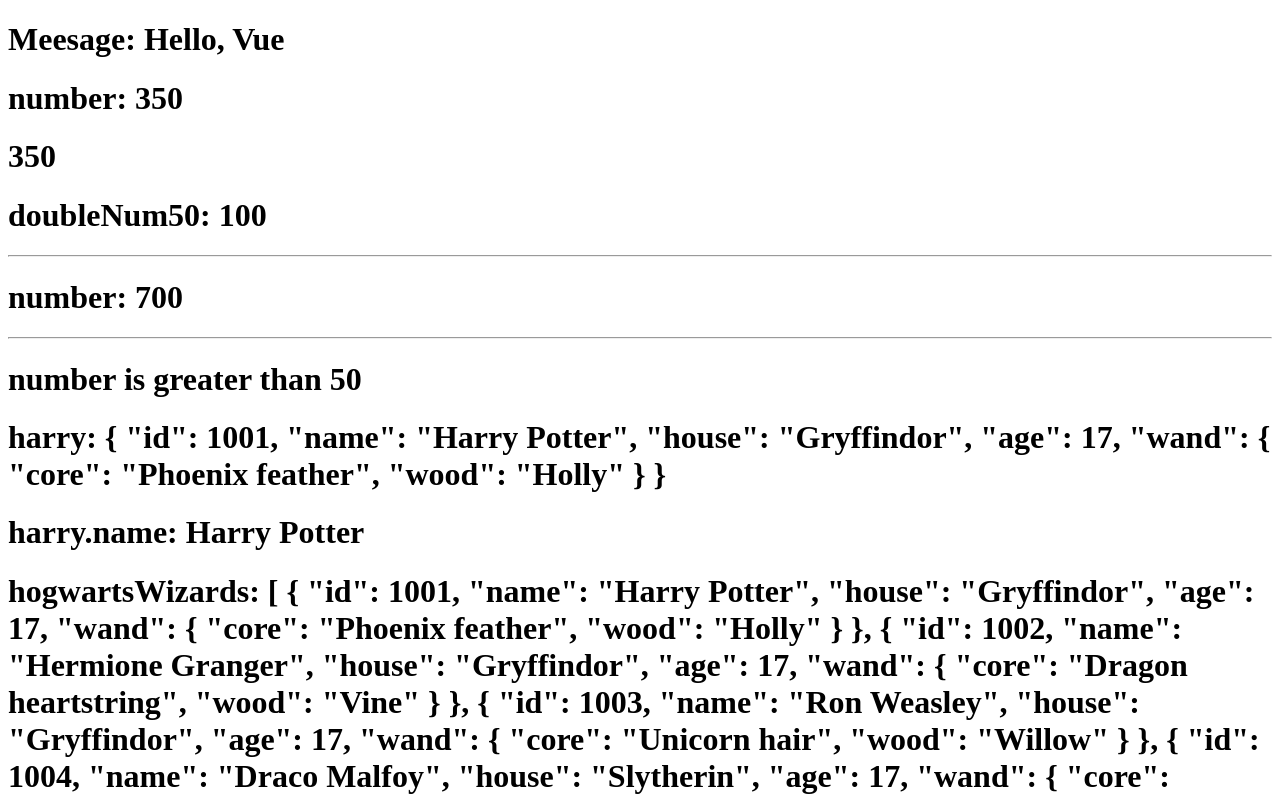
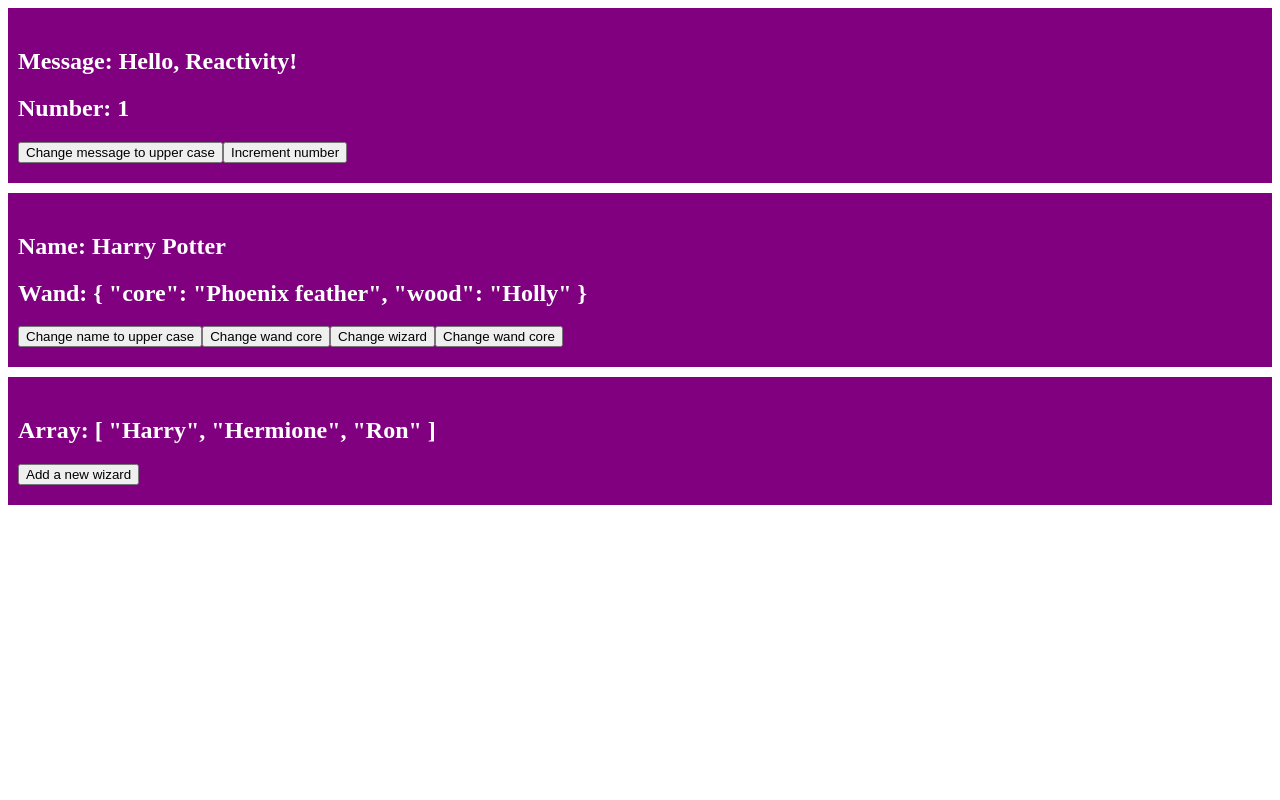
Before and after one commit to Khoadoanduy/learn-vue-3-with-bingyang, a Vue app: page / in a window 1280 px wide. Shown: the top 800 px of the page. Built offline with nearby package versions, Linux system fonts and the light colour scheme.

Commit message:
Reactivity system

```diff
--- a/src/App.vue
+++ b/src/App.vue
@@ -1,40 +1,46 @@
 <template>
-  <h1> Meesage: {{ message }}</h1>
-  <h1>number: {{ number }}</h1>
-  <h1 v-text="number"></h1>
-  <h1>doubleNum50: {{ doubleNum(50) }}</h1>
-  <hr />
+  <div class="card">
+    <h2>Message: {{ message }}</h2>
+    <h2>Number: {{ number }}</h2>
+    <button @click="changeMessageToUpperCase">
+      Change message to upper case
+    </button>
+    <button @click="incrementNumber">Increment number</button>
+  </div>
 
-  <h1>number: {{ number * 2 }}</h1>
-  <hr />
+  <div class="card">
+    <h2>Name: {{ wizard.name }}</h2>
+    <h2>Wand: {{ wizard.wand }}</h2>
+    <button @click="changeNameToUpperCase">Change name to upper case</button>
+    <button @click="changeWandCore">Change wand core</button>
+    <button @click="changeWizard">Change wizard</button>
 
-  <h1>
-    {{
-    number > 150 ? 'number is greater than 50' : 'number is less than 150'
-  }}
-  </h1>
+    <!-- You can also mutate a ref directly in event handlers -->
+    <button @click="wizard.wand.core = 'Unicorn hair'">Change wand core</button>
+  </div>
 
-  <h1>harry: {{ harry }}</h1>
-
-  <h1>harry.name: {{ harry.name }}</h1>
-
-  <h1>hogwartsWizards: {{ hogwartsWizards }}</h1>
-
-  <h1>hogwartsWizards[0]: {{ hogwartsWizards[0] }}</h1>
-
-  <h1>{{ rawHtml }}</h1>
-  <h1 v-text="rawHtml"></h1>
-  <h1 v-html="rawHtml"></h1>
+  <div class="card">
+    <h2>Array: {{ wizards }}</h2>
+    <button @click="wizards.push('Draco')">Add a new wizard</button>
+  </div>
 </template>
 
 <script setup>
-let message = 'Hello, Vue';
-let number = 350
+import { ref } from 'vue'
 
-function doubleNum(num) {
-  return num * 2;
+let message = ref('Hello, Reactivity!')
+let number = ref(1)
+
+function changeMessageToUpperCase() {
+  message.value = message.value.toUpperCase()
+  console.log(message.value)
 }
-let harry = {
+function incrementNumber() {
+  number.value += 1
+  console.log(number.value)
+}
+
+let wizard = ref({
   id: 1001,
   name: 'Harry Potter',
   house: 'Gryffindor',
@@ -43,19 +49,16 @@
     core: 'Phoenix feather',
     wood: 'Holly'
   }
+})
+
+function changeNameToUpperCase() {
+  wizard.value.name = wizard.value.name.toUpperCase()
 }
-const hogwartsWizards = [
-  {
-    id: 1001,
-    name: 'Harry Potter',
-    house: 'Gryffindor',
-    age: 17,
-    wand: {
-      core: 'Phoenix feather',
-      wood: 'Holly'
-    }
-  },
-  {
+function changeWandCore() {
+  wizard.value.wand.core = 'Unicorn hair'
+}
+function changeWizard() {
+  wizard.value = {
     id: 1002,
     name: 'Hermione Granger',
     house: 'Gryffindor',
@@ -64,29 +67,17 @@
       core: 'Dragon heartstring',
       wood: 'Vine'
     }
-  },
-  {
-    id: 1003,
-    name: 'Ron Weasley',
-    house: 'Gryffindor',
-    age: 17,
-    wand: {
-      core: 'Unicorn hair',
-      wood: 'Willow'
-    }
-  },
-  {
-    id: 1004,
-    name: 'Draco Malfoy',
-    house: 'Slytherin',
-    age: 17,
-    wand: {
-      core: 'Dragon heartstring',
-      wood: 'Hawthorn'
-    }
   }
-]
-let rawHtml = '<span style="color: red">This should be red.</span>'
+}
+
+let wizards = ref(['Harry', 'Hermione', 'Ron'])
 </script>
 
-<style lang="scss" scoped></style>
+<style scoped>
+.card {
+  background-color: purple;
+  color: white;
+  padding: 20px 10px;
+  margin-bottom: 10px;
+}
+</style>
```
